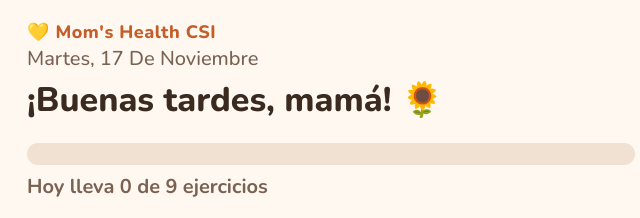
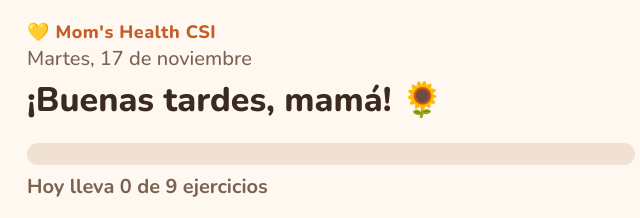
Before and after one commit to CSIFlorida/moms-health-csi, a plain HTML site: page index.html in a window 1280 px wide. Shown: the top 218 px of the page, 309-949 px from the left. Drawn offline with nearby package versions, Linux system fonts and the light colour scheme.

Commit message:
Fecha con mayúscula solo al inicio
Co-Authored-By: Claude Opus 5.5 <noreply@anthropic.com>
Claude-Session: https://claude.ai/code/session_0149skUePqjdb4D4RYVjUHuw

```diff
--- a/index.html
+++ b/index.html
@@ -18,7 +18,7 @@
   main{max-width:640px;margin:0 auto;padding:20px 16px 60px}
   .brand{font-weight:800;color:var(--accent-d);font-size:18px;letter-spacing:.5px}
   header h1{font-size:34px;margin:4px 0 2px;font-weight:800}
-  header .date{color:var(--soft);font-size:20px;text-transform:capitalize}
+  header .date{color:var(--soft);font-size:20px}
   .progress{margin:18px 0 8px;background:var(--line);border-radius:999px;height:22px;overflow:hidden}
   .progress > div{height:100%;background:linear-gradient(90deg,var(--ok),#6cc187);width:0;transition:width .6s}
   .progress-label{font-size:20px;color:var(--soft);font-weight:700}
@@ -169,7 +169,7 @@ function currentIndex(){
 
 function render(){
   const d = new Date();
-  document.getElementById("date").textContent = d.toLocaleDateString("es",{weekday:"long",day:"numeric",month:"long"});
+  const ds = d.toLocaleDateString("es",{weekday:"long",day:"numeric",month:"long"}); document.getElementById("date").textContent = ds.charAt(0).toUpperCase()+ds.slice(1);
   const h = d.getHours();
   document.getElementById("hello").textContent = h<12 ? "¡Buenos días, mamá! ☀️" : h<19 ? "¡Buenas tardes, mamá! 🌻" : "¡Buenas noches, mamá! 🌙";
   document.getElementById("bar").style.width = (done.length/EX.length*100)+"%";
```
